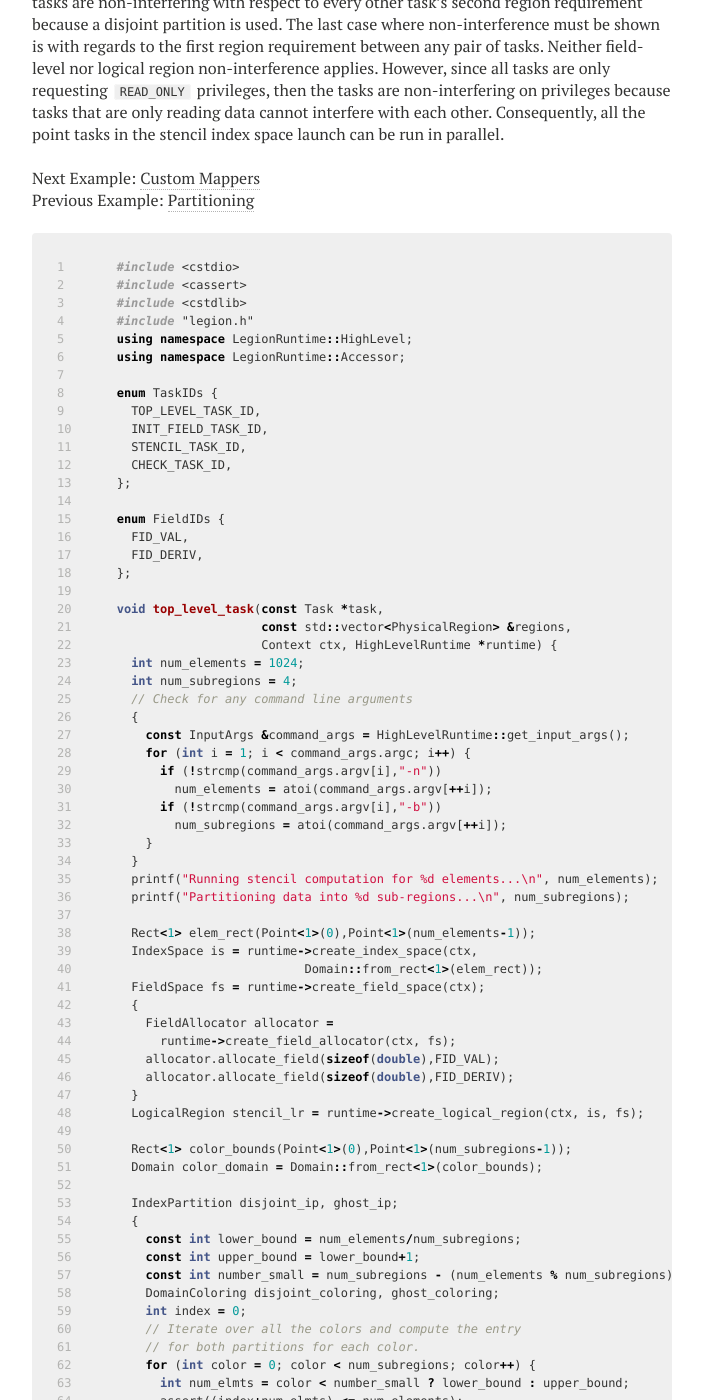
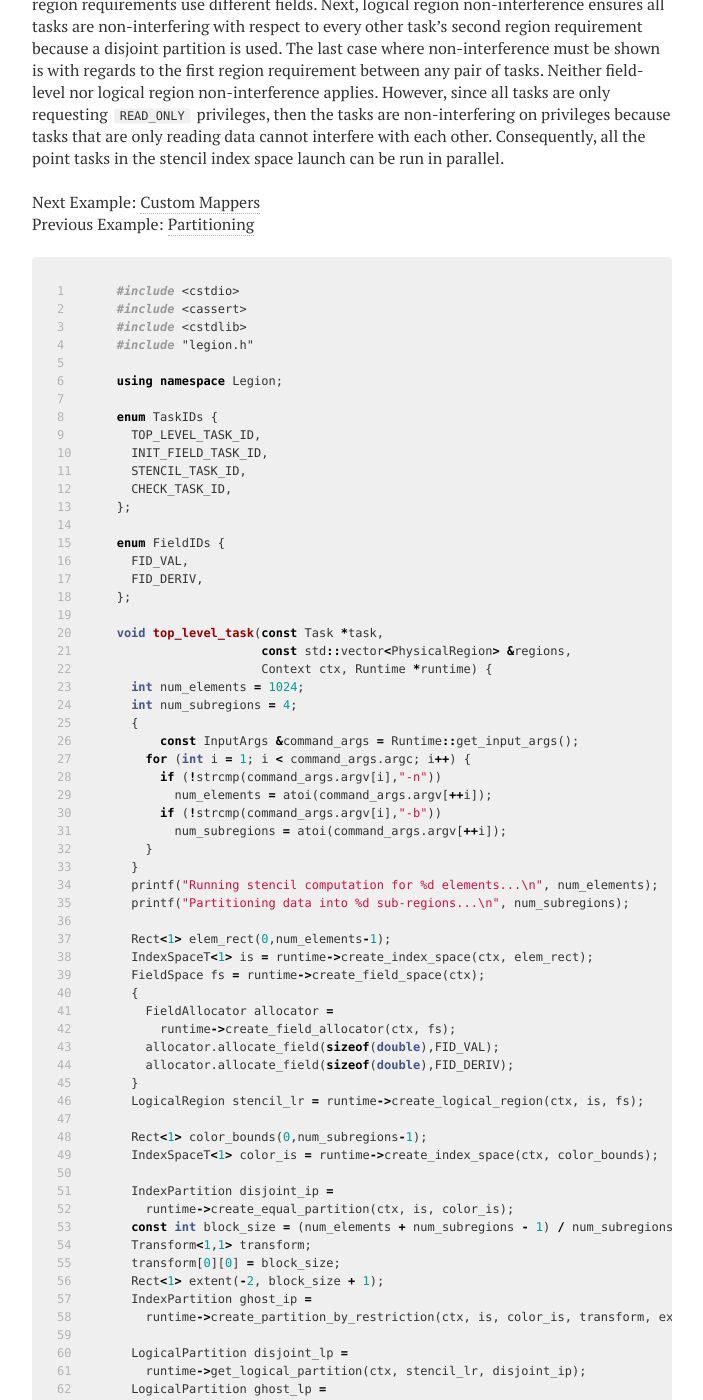
Before and after one commit to apryakhin/legion.stanford.edu, a Jekyll site: the page built from tutorial08.md, in a window 1280 px wide and 1400 px high, scrolled down 1485 px. Shown: the whole window, without its empty margins (288-991 px from the left). Built offline with Jekyll 4.4.1, drawn with Linux system fonts in a browser that asks for light colours; nearby versions of some CDN libraries; some of the changed text lies outside the part shown.

Commit message:
Update code of tutorial 08.

````diff
--- a/tutorial08.md
+++ b/tutorial08.md
@@ -12,9 +12,11 @@ views onto the same set of data. To do this, we'll
 construct a simple program to compute the derivative
 of some data by performing a simple 1-D 5-point stencil
 on a discretized space using the standard formula.
-<br/><br/>
-`f'(x) = (-f(x+2) + 8f(x+1) - 8f(x-1) + f(x-2))/12`
-<br/><br/>
+
+```
+f'(x) = (-f(x+2) + 8f(x+1) - 8f(x-1) + f(x-2))/12
+```
+
 To perform the stencil computation we create the
 `stencil_lr` logical region with two fields: one
 field containing the input values and a second field
@@ -66,7 +68,7 @@ figure shows the resulting logical region tree
 for the application.
 
 ![](/images/stencil_partition.svg)
-<br/><br/>
+
 Legion's support of multiple partitions for
 logical regions enables applications to use
 different views of the same data even within
@@ -109,15 +111,15 @@ point tasks in the stencil index space launch
 can be run in parallel.
 
 Next Example: [Custom Mappers](/tutorial/custom_mappers.html)
-<br/>
 Previous Example: [Partitioning](/tutorial/partitioning.html)
 
-{% highlight cpp linenos %}#include <cstdio>
+{% highlight cpp linenos %}
+#include <cstdio>
 #include <cassert>
 #include <cstdlib>
 #include "legion.h"
-using namespace LegionRuntime::HighLevel;
-using namespace LegionRuntime::Accessor;
+
+using namespace Legion;
 
 enum TaskIDs {
   TOP_LEVEL_TASK_ID,
@@ -133,12 +135,11 @@ enum FieldIDs {
 
 void top_level_task(const Task *task,
                     const std::vector<PhysicalRegion> &regions,
-                    Context ctx, HighLevelRuntime *runtime) {
+                    Context ctx, Runtime *runtime) {
   int num_elements = 1024;
   int num_subregions = 4;
-  // Check for any command line arguments
   {
-    const InputArgs &command_args = HighLevelRuntime::get_input_args();
+      const InputArgs &command_args = Runtime::get_input_args();
     for (int i = 1; i < command_args.argc; i++) {
       if (!strcmp(command_args.argv[i],"-n"))
         num_elements = atoi(command_args.argv[++i]);
@@ -149,9 +150,8 @@ void top_level_task(const Task *task,
   printf("Running stencil computation for %d elements...\n", num_elements);
   printf("Partitioning data into %d sub-regions...\n", num_subregions);
 
-  Rect<1> elem_rect(Point<1>(0),Point<1>(num_elements-1));
-  IndexSpace is = runtime->create_index_space(ctx,
-                          Domain::from_rect<1>(elem_rect));
+  Rect<1> elem_rect(0,num_elements-1);
+  IndexSpaceT<1> is = runtime->create_index_space(ctx, elem_rect);
   FieldSpace fs = runtime->create_field_space(ctx);
   {
     FieldAllocator allocator =
@@ -161,68 +161,26 @@ void top_level_task(const Task *task,
   }
   LogicalRegion stencil_lr = runtime->create_logical_region(ctx, is, fs);
 
-  Rect<1> color_bounds(Point<1>(0),Point<1>(num_subregions-1));
-  Domain color_domain = Domain::from_rect<1>(color_bounds);
+  Rect<1> color_bounds(0,num_subregions-1);
+  IndexSpaceT<1> color_is = runtime->create_index_space(ctx, color_bounds);
 
-  IndexPartition disjoint_ip, ghost_ip;
-  {
-    const int lower_bound = num_elements/num_subregions;
-    const int upper_bound = lower_bound+1;
-    const int number_small = num_subregions - (num_elements % num_subregions);
-    DomainColoring disjoint_coloring, ghost_coloring;
-    int index = 0;
-    // Iterate over all the colors and compute the entry
-    // for both partitions for each color.
-    for (int color = 0; color < num_subregions; color++) {
-      int num_elmts = color < number_small ? lower_bound : upper_bound;
-      assert((index+num_elmts) <= num_elements);
-      Rect<1> subrect(Point<1>(index),Point<1>(index+num_elmts-1));
-      disjoint_coloring[color] = Domain::from_rect<1>(subrect);
-      // Now compute the points assigned to this color for
-      // the second partition.  Here we need a superset of the
-      // points that we just computed including the two additional
-      // points on each side.  We handle the edge cases by clamping
-      // values to their minimum and maximum values.  This creates
-      // four cases of clamping both above and below, clamping below,
-      // clamping above, and no clamping.
-      if (index < 2) {
-        if ((index+elmts_per_subregion+2) > num_elements) {
-          // Clamp both
-          Rect<1> ghost_rect(Point<1>(0),Point<1>(num_elements-1));
-          ghost_coloring[color] = Domain::from_rect<1>(ghost_rect);
-        } else {
-          // Clamp below
-          Rect<1> ghost_rect(Point<1>(0),Point<1>(index+elmts_per_subregion+1));
-          ghost_coloring[color] = Domain::from_rect<1>(ghost_rect);
-        }
-      } else {
-        if ((index+elmts_per_subregion+2) > num_elements) {
-          // Clamp above
-          Rect<1> ghost_rect(Point<1>(index-2),Point<1>(num_elements-1));
-          ghost_coloring[color] = Domain::from_rect<1>(ghost_rect);
-        } else {
-          // Normal case
-          Rect<1> ghost_rect(Point<1>(index-2),Point<1>(index+elmts_per_subregion+1));
-          ghost_coloring[color] = Domain::from_rect<1>(ghost_rect);
-        }
-      }
-      index += elmts_per_subregion;
-    }
-    disjoint_ip = runtime->create_index_partition(ctx, is, color_domain,
-                                    disjoint_coloring, true/*disjoint*/);
-    ghost_ip = runtime->create_index_partition(ctx, is, color_domain,
-                                    ghost_coloring, false/*disjoint*/);
-  }
+  IndexPartition disjoint_ip =
+    runtime->create_equal_partition(ctx, is, color_is);
+  const int block_size = (num_elements + num_subregions - 1) / num_subregions;
+  Transform<1,1> transform;
+  transform[0][0] = block_size;
+  Rect<1> extent(-2, block_size + 1);
+  IndexPartition ghost_ip =
+    runtime->create_partition_by_restriction(ctx, is, color_is, transform, extent);
 
   LogicalPartition disjoint_lp =
     runtime->get_logical_partition(ctx, stencil_lr, disjoint_ip);
   LogicalPartition ghost_lp =
     runtime->get_logical_partition(ctx, stencil_lr, ghost_ip);
 
-  Domain launch_domain = color_domain;
   ArgumentMap arg_map;
 
-  IndexLauncher init_launcher(INIT_FIELD_TASK_ID, launch_domain,
+  IndexLauncher init_launcher(INIT_FIELD_TASK_ID, color_is,
                               TaskArgument(NULL, 0), arg_map);
   init_launcher.add_region_requirement(
       RegionRequirement(disjoint_lp, 0/*projection ID*/,
@@ -230,7 +188,7 @@ void top_level_task(const Task *task,
   init_launcher.add_field(0, FID_VAL);
   runtime->execute_index_space(ctx, init_launcher);
 
-  IndexLauncher stencil_launcher(STENCIL_TASK_ID, launch_domain,
+  IndexLauncher stencil_launcher(STENCIL_TASK_ID, color_is,
        TaskArgument(&num_elements, sizeof(num_elements)), arg_map);
   stencil_launcher.add_region_requirement(
       RegionRequirement(ghost_lp, 0/*projection ID*/,
@@ -257,10 +215,9 @@ void top_level_task(const Task *task,
   runtime->destroy_index_space(ctx, is);
 }
 
-// The standard initialize field task from earlier examples
 void init_field_task(const Task *task,
                      const std::vector<PhysicalRegion> &regions,
-                     Context ctx, HighLevelRuntime *runtime) {
+                     Context ctx, Runtime *runtime) {
   assert(regions.size() == 1);
   assert(task->regions.size() == 1);
   assert(task->regions[0].privilege_fields.size() == 1);
@@ -269,21 +226,17 @@ void init_field_task(const Task *task,
   const int point = task->index_point.point_data[0];
   printf("Initializing field %d for block %d...\n", fid, point);
 
-  RegionAccessor<AccessorType::Generic, double> acc =
-    regions[0].get_field_accessor(fid).typeify<double>();
+  const FieldAccessor<WRITE_DISCARD,double,1> acc(regions[0], fid);
 
-  Domain dom = runtime->get_index_space_domain(ctx,
-      task->regions[0].region.get_index_space());
-  Rect<1> rect = dom.get_rect<1>();
-  for (GenericPointInRectIterator<1> pir(rect); pir; pir++) {
-    acc.write(DomainPoint::from_point<1>(pir.p), drand48());
-  }
+  Rect<1> rect = runtime->get_index_space_domain(ctx,
+                  task->regions[0].region.get_index_space());
+  for (PointInRectIterator<1> pir(rect); pir(); pir++)
+    acc[*pir] = drand48();
 }
 
 void stencil_task(const Task *task,
                   const std::vector<PhysicalRegion> &regions,
-                  Context ctx, HighLevelRuntime *runtime)
-{
+                  Context ctx, Runtime *runtime) {
   assert(regions.size() == 2);
   assert(task->regions.size() == 2);
   assert(task->regions[0].privilege_fields.size() == 1);
@@ -295,68 +248,53 @@ void stencil_task(const Task *task,
   FieldID read_fid = *(task->regions[0].privilege_fields.begin());
   FieldID write_fid = *(task->regions[1].privilege_fields.begin());
 
-  RegionAccessor<AccessorType::Generic, double> read_acc =
-    regions[0].get_field_accessor(read_fid).typeify<double>();
-  RegionAccessor<AccessorType::Generic, double> write_acc =
-    regions[1].get_field_accessor(write_fid).typeify<double>();
+  const FieldAccessor<READ_ONLY,double,1> read_acc(regions[0], read_fid);
+  const FieldAccessor<WRITE_DISCARD,double,1> write_acc(regions[1], write_fid);
 
-  Domain dom = runtime->get_index_space_domain(ctx,
-      task->regions[1].region.get_index_space());
-  Rect<1> rect = dom.get_rect<1>();
-  const DomainPoint zero = DomainPoint::from_point<1>(Point<1>(0));
-  const DomainPoint max = DomainPoint::from_point<1>(Point<1>(max_elements-1));
-  const Point<1> one(1);
-  const Point<1> two(2);
-  // If we are on the edges of the entire space we are
-  // operating over, then we're going to do the slow
-  // path which checks for clamping when necessary.
-  // If not, then we can do the fast path without
-  // any checks.
-  if ((rect.lo[0] == 0) || (rect.hi[0] == (max_elements-1))) {
+  Rect<1> rect = runtime->get_index_space_domain(ctx,
+                  task->regions[1].region.get_index_space());
+  if ((rect.lo[0] < 2) || (rect.hi[0] > (max_elements-3))) {
     printf("Running slow stencil path for point %d...\n", point);
-    // Note in the slow path that there are checks which
-    // perform clamps when necessary before reading values.
-    for (GenericPointInRectIterator<1> pir(rect); pir; pir++) {
+    for (PointInRectIterator<1> pir(rect); pir(); pir++)
+    {
       double l2, l1, r1, r2;
-      if (pir.p[0] < 2)
-        l2 = read_acc.read(zero);
+      if (pir[0] < 2)
+        l2 = read_acc[0];
       else
-        l2 = read_acc.read(DomainPoint::from_point<1>(pir.p-two));
-      if (pir.p[0] < 1)
-        l1 = read_acc.read(zero);
+        l2 = read_acc[*pir - 2];
+      if (pir[0] < 1)
+        l1 = read_acc[0];
       else
-        l1 = read_acc.read(DomainPoint::from_point<1>(pir.p-one));
-      if (pir.p[0] > (max_elements-2))
-        r1 = read_acc.read(max);
+        l1 = read_acc[*pir - 1];
+      if (pir[0] > (max_elements-2))
+        r1 = read_acc[max_elements-1];
       else
-        r1 = read_acc.read(DomainPoint::from_point<1>(pir.p+one));
-      if (pir.p[0] > (max_elements-3))
-        r2 = read_acc.read(max);
+        r1 = read_acc[*pir + 1];
+      if (pir[0] > (max_elements-3))
+        r2 = read_acc[max_elements-1];
       else
-        r2 = read_acc.read(DomainPoint::from_point<1>(pir.p+two));
+        r2 = read_acc[*pir + 2];
 
       double result = (-l2 + 8.0*l1 - 8.0*r1 + r2) / 12.0;
-      write_acc.write(DomainPoint::from_point<1>(pir.p), result);
+      write_acc[*pir] = result;
     }
   } else {
     printf("Running fast stencil path for point %d...\n", point);
-    // In the fast path, we don't need any checks
-    for (GenericPointInRectIterator<1> pir(rect); pir; pir++) {
-      double l2 = read_acc.read(DomainPoint::from_point<1>(pir.p-two));
-      double l1 = read_acc.read(DomainPoint::from_point<1>(pir.p-one));
-      double r1 = read_acc.read(DomainPoint::from_point<1>(pir.p+one));
-      double r2 = read_acc.read(DomainPoint::from_point<1>(pir.p+two));
+    for (PointInRectIterator<1> pir(rect); pir(); pir++) {
+      double l2 = read_acc[*pir - 2];
+      double l1 = read_acc[*pir - 1];
+      double r1 = read_acc[*pir + 1];
+      double r2 = read_acc[*pir + 2];
 
       double result = (-l2 + 8.0*l1 - 8.0*r1 + r2) / 12.0;
-      write_acc.write(DomainPoint::from_point<1>(pir.p), result);
+      write_acc[*pir] = result;
     }
   }
 }
 
 void check_task(const Task *task,
                 const std::vector<PhysicalRegion> &regions,
-                Context ctx, HighLevelRuntime *runtime)
-{
+                Context ctx, Runtime *runtime) {
   assert(regions.size() == 2);
   assert(task->regions.size() == 2);
   assert(task->regions[0].privilege_fields.size() == 1);
@@ -367,42 +305,34 @@ void check_task(const Task *task,
   FieldID src_fid = *(task->regions[0].privilege_fields.begin());
   FieldID dst_fid = *(task->regions[1].privilege_fields.begin());
 
-  RegionAccessor<AccessorType::Generic, double> src_acc =
-    regions[0].get_field_accessor(src_fid).typeify<double>();
-  RegionAccessor<AccessorType::Generic, double> dst_acc =
-    regions[1].get_field_accessor(dst_fid).typeify<double>();
+  const FieldAccessor<READ_ONLY,double,1> src_acc(regions[0], src_fid);
+  const FieldAccessor<READ_ONLY,double,1> dst_acc(regions[1], dst_fid);
 
-  Domain dom = runtime->get_index_space_domain(ctx,
-      task->regions[1].region.get_index_space());
-  Rect<1> rect = dom.get_rect<1>();
-  const DomainPoint zero = DomainPoint::from_point<1>(Point<1>(0));
-  const DomainPoint max = DomainPoint::from_point<1>(Point<1>(max_elements-1));
-  const Point<1> one(1);
-  const Point<1> two(2);
+  Rect<1> rect = runtime->get_index_space_domain(ctx,
+                  task->regions[1].region.get_index_space());
 
-  // This is the checking task so we can just do the slow path
   bool all_passed = true;
-  for (GenericPointInRectIterator<1> pir(rect); pir; pir++) {
+  for (PointInRectIterator<1> pir(rect); pir(); pir++) {
     double l2, l1, r1, r2;
-    if (pir.p[0] < 2)
-      l2 = src_acc.read(zero);
+    if (pir[0] < 2)
+      l2 = src_acc[0];
     else
-      l2 = src_acc.read(DomainPoint::from_point<1>(pir.p-two));
-    if (pir.p[0] < 1)
-      l1 = src_acc.read(zero);
+      l2 = src_acc[*pir - 2];
+    if (pir[0] < 1)
+      l1 = src_acc[0];
     else
-      l1 = src_acc.read(DomainPoint::from_point<1>(pir.p-one));
-    if (pir.p[0] > (max_elements-2))
-      r1 = src_acc.read(max);
+      l1 = src_acc[*pir - 1];
+    if (pir[0] > (max_elements-2))
+      r1 = src_acc[max_elements-1];
     else
-      r1 = src_acc.read(DomainPoint::from_point<1>(pir.p+one));
-    if (pir.p[0] > (max_elements-3))
-      r2 = src_acc.read(max);
+      r1 = src_acc[*pir + 1];
+    if (pir[0] > (max_elements-3))
+      r2 = src_acc[max_elements-1];
     else
-      r2 = src_acc.read(DomainPoint::from_point<1>(pir.p+two));
+      r2 = src_acc[*pir + 2];
 
     double expected = (-l2 + 8.0*l1 - 8.0*r1 + r2) / 12.0;
-    double received = dst_acc.read(DomainPoint::from_point<1>(pir.p));
+    double received = dst_acc[*pir];
     if (expected != received)
       all_passed = false;
   }
@@ -413,16 +343,35 @@ void check_task(const Task *task,
 }
 
 int main(int argc, char **argv) {
-  HighLevelRuntime::set_top_level_task_id(TOP_LEVEL_TASK_ID);
-  HighLevelRuntime::register_legion_task<top_level_task>(TOP_LEVEL_TASK_ID,
-      Processor::LOC_PROC, true/*single*/, false/*index*/);
-  HighLevelRuntime::register_legion_task<init_field_task>(INIT_FIELD_TASK_ID,
-      Processor::LOC_PROC, true/*single*/, true/*index*/);
-  HighLevelRuntime::register_legion_task<stencil_task>(STENCIL_TASK_ID,
-      Processor::LOC_PROC, true/*single*/, true/*index*/);
-  HighLevelRuntime::register_legion_task<check_task>(CHECK_TASK_ID,
-      Processor::LOC_PROC, true/*single*/, true/*index*/);
+  Runtime::set_top_level_task_id(TOP_LEVEL_TASK_ID);
 
-  return HighLevelRuntime::start(argc, argv);
+  {
+    TaskVariantRegistrar registrar(TOP_LEVEL_TASK_ID, "top_level");
+    registrar.add_constraint(ProcessorConstraint(Processor::LOC_PROC));
+    Runtime::preregister_task_variant<top_level_task>(registrar, "top_level");
+  }
+
+  {
+    TaskVariantRegistrar registrar(INIT_FIELD_TASK_ID, "init_field");
+    registrar.add_constraint(ProcessorConstraint(Processor::LOC_PROC));
+    registrar.set_leaf();
+    Runtime::preregister_task_variant<init_field_task>(registrar, "init_field");
+  }
+
+  {
+    TaskVariantRegistrar registrar(STENCIL_TASK_ID, "stencil");
+    registrar.add_constraint(ProcessorConstraint(Processor::LOC_PROC));
+    registrar.set_leaf();
+    Runtime::preregister_task_variant<stencil_task>(registrar, "stencil");
+  }
+
+  {
+    TaskVariantRegistrar registrar(CHECK_TASK_ID, "check");
+    registrar.add_constraint(ProcessorConstraint(Processor::LOC_PROC));
+    registrar.set_leaf();
+    Runtime::preregister_task_variant<check_task>(registrar, "check");
+  }
+
+  return Runtime::start(argc, argv);
 }
 {% endhighlight %}
````
